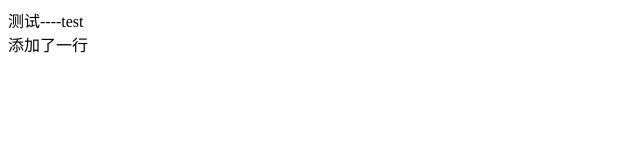
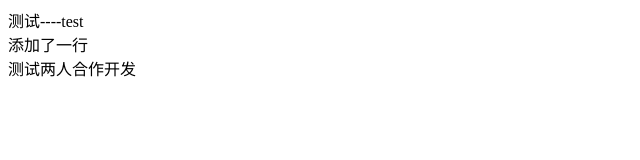
Before and after one commit to perfect-xc/test1, a plain HTML site: page index.html in a window 1280 px wide. Shown: the whole page, without its empty margins (0-640 px from the left). Drawn offline with Linux system fonts and the light colour scheme.

Commit message:
添加了一行

```diff
--- a/index.html
+++ b/index.html
@@ -7,5 +7,7 @@
 <body>
 	<div>测试----test</div>
 	<div>添加了一行</div>
+	<div>测试两人合作开发</div>
+
 </body>
 </html>
```
